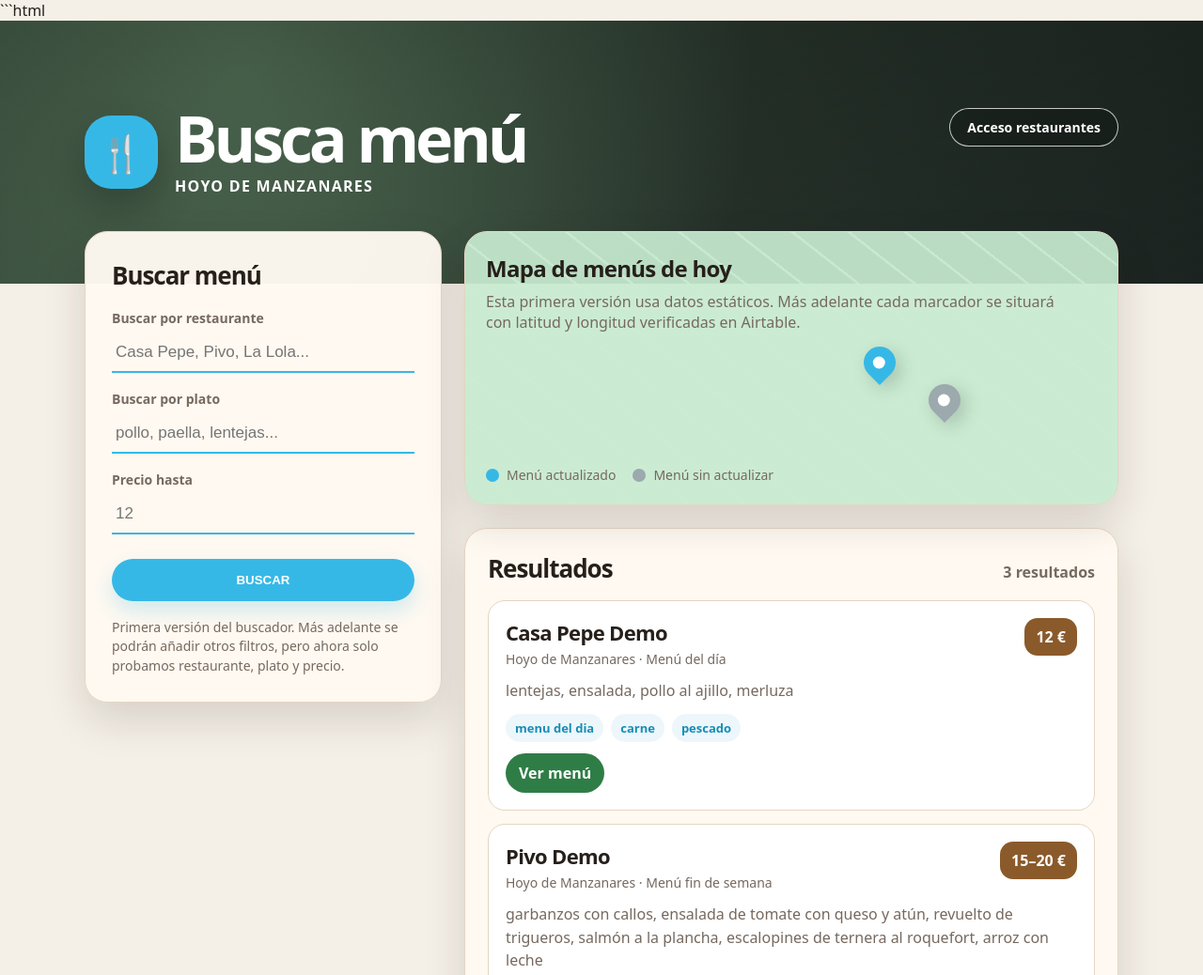
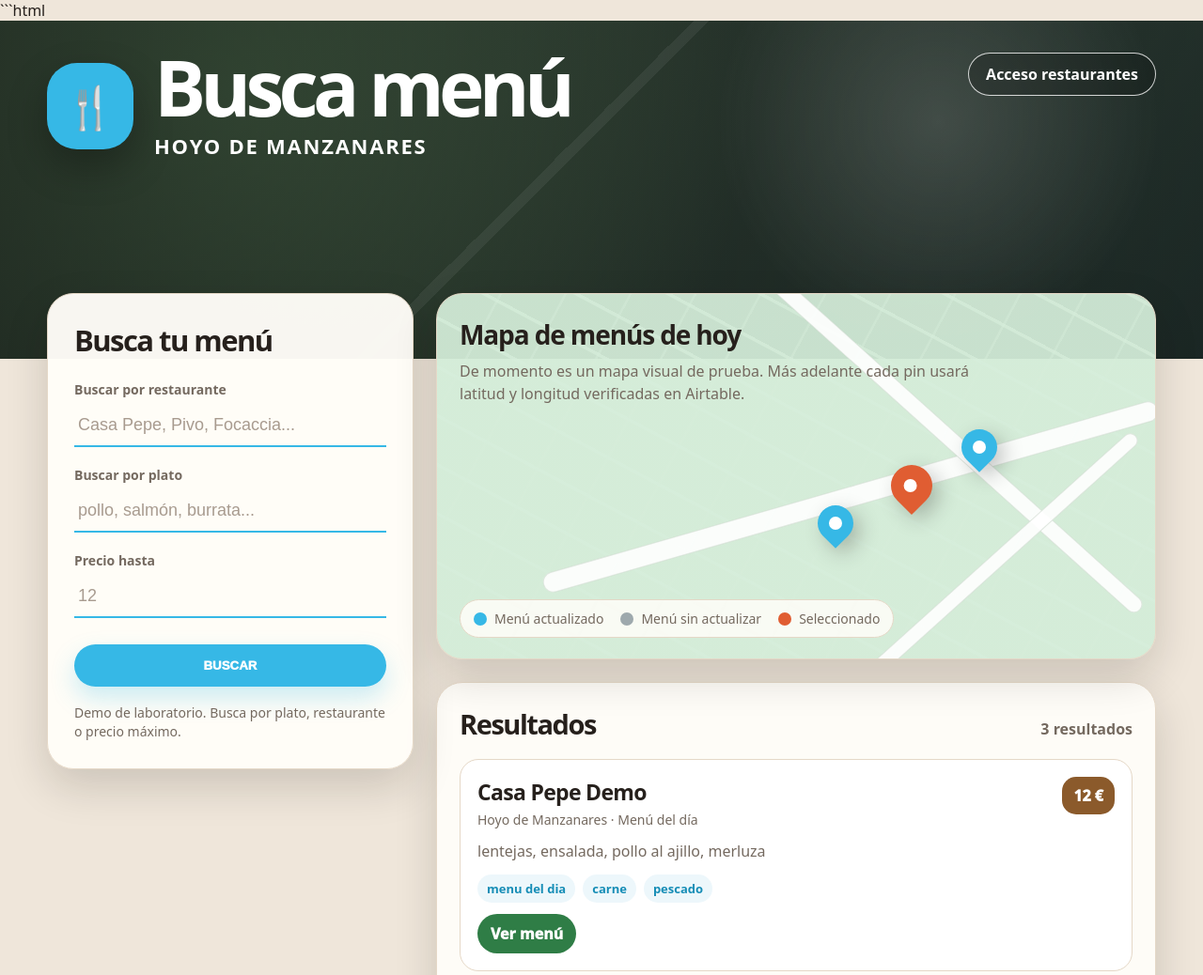
Before and after one commit to Buscamenu/Buscamenu, a plain HTML site: page buscar/index.html in a window 1280 px wide. Shown: the top 1038 px of the page at 94% size. Drawn offline with Linux system fonts and the light colour scheme.

Commit message:
Mejorar diseño del buscador de Hoyo

````diff
--- a/buscar/index.html
+++ b/buscar/index.html
@@ -4,22 +4,23 @@
 <head>
   <meta charset="utf-8">
   <meta name="viewport" content="width=device-width, initial-scale=1">
-  <title>Buscar menús · Buscamenú</title>
-  <meta name="description" content="Busca restaurantes y platos del menú del día en Buscamenú.">
+  <title>Busca menú · Hoyo de Manzanares</title>
+  <meta name="description" content="Busca menús del día por restaurante, plato y precio en Hoyo de Manzanares.">
 
   <style>
     :root {
-      --bg: #f4efe7;
-      --card: #fffaf2;
-      --ink: #261f1a;
-      --muted: #76695f;
-      --line: #e4d5c4;
-      --accent: #36b8e6;
-      --accent-dark: #168db6;
+      --blue: #36b8e6;
+      --blue-dark: #168db6;
+      --cream: #fff8ed;
+      --paper: #fffdf8;
+      --ink: #26201c;
+      --muted: #74695f;
+      --line: #e5d8c7;
+      --green: #2f7d46;
+      --gray-pin: #9ea9ad;
       --brown: #8b5a2b;
-      --green: #2f7d46;
-      --shadow: 0 18px 45px rgba(35, 24, 14, .14);
-      --radius: 24px;
+      --shadow: 0 18px 45px rgba(27, 20, 14, .16);
+      --radius: 28px;
     }
 
     * {
@@ -30,127 +31,154 @@
       margin: 0;
       font-family: system-ui, -apple-system, BlinkMacSystemFont, "Segoe UI", sans-serif;
       color: var(--ink);
-      background: var(--bg);
+      background: #efe6da;
     }
 
     a {
       color: inherit;
     }
 
-    .hero {
-      min-height: 280px;
-      padding: 36px 24px;
-      display: flex;
-      align-items: center;
+    .village-hero {
+      min-height: 360px;
+      position: relative;
+      color: white;
       background:
-        linear-gradient(rgba(0,0,0,.52), rgba(0,0,0,.42)),
-        radial-gradient(circle at 20% 20%, #8bbd92, transparent 34rem),
-        linear-gradient(135deg, #5f7f64, #2f3d38);
-      color: white;
+        linear-gradient(90deg, rgba(0,0,0,.62), rgba(0,0,0,.34)),
+        radial-gradient(circle at 20% 20%, rgba(111,154,112,.95), transparent 34rem),
+        linear-gradient(135deg, #5c765f, #283a36);
+      overflow: hidden;
+    }
+
+    .village-hero::after {
+      content: "";
+      position: absolute;
+      inset: 0;
+      background:
+        linear-gradient(135deg, transparent 0 45%, rgba(255,255,255,.08) 45% 46%, transparent 46% 100%),
+        radial-gradient(circle at 78% 30%, rgba(255,255,255,.18), transparent 15rem);
+      opacity: .8;
+      pointer-events: none;
     }
 
     .hero-inner {
-      width: min(1100px, 100%);
+      position: relative;
+      z-index: 1;
+      width: min(1180px, calc(100% - 32px));
       margin: 0 auto;
-      display: flex;
-      justify-content: space-between;
-      align-items: flex-start;
+      padding: 34px 0 92px;
+      display: grid;
+      grid-template-columns: 1fr auto;
       gap: 24px;
+      align-items: start;
     }
 
     .brand {
       display: flex;
       align-items: center;
-      gap: 18px;
+      gap: 22px;
     }
 
-    .brand-mark {
-      width: 78px;
-      height: 78px;
-      border-radius: 28px;
-      background: var(--accent);
+    .logo {
+      width: 92px;
+      height: 92px;
+      border-radius: 32px;
+      background: var(--blue);
       display: grid;
       place-items: center;
-      font-size: 38px;
-      box-shadow: 0 18px 40px rgba(0,0,0,.24);
+      font-size: 44px;
+      box-shadow: 0 18px 42px rgba(0,0,0,.28);
+      flex: 0 0 auto;
     }
 
     .brand h1 {
       margin: 0;
-      font-size: clamp(38px, 6vw, 68px);
-      line-height: .95;
-      letter-spacing: -.06em;
+      font-size: clamp(44px, 7vw, 82px);
+      line-height: .9;
+      letter-spacing: -.07em;
     }
 
     .brand p {
-      margin: 8px 0 0;
-      font-size: 16px;
+      margin: 10px 0 0;
+      font-size: clamp(16px, 2vw, 22px);
       font-weight: 900;
+      text-transform: uppercase;
       letter-spacing: .08em;
-      text-transform: uppercase;
     }
 
     .restaurant-access {
-      border: 1px solid rgba(255,255,255,.76);
+      display: inline-flex;
+      align-items: center;
+      justify-content: center;
+      text-decoration: none;
+      border: 1px solid rgba(255,255,255,.8);
       border-radius: 999px;
-      padding: 10px 18px;
-      text-decoration: none;
-      font-weight: 800;
-      font-size: 14px;
+      padding: 11px 18px;
       background: rgba(0,0,0,.18);
+      font-weight: 850;
+      white-space: nowrap;
     }
 
-    .main {
-      width: min(1100px, calc(100% - 32px));
-      margin: -56px auto 64px;
+    .page {
+      width: min(1180px, calc(100% - 32px));
+      margin: -70px auto 0;
+      position: relative;
+      z-index: 2;
+      padding-bottom: 44px;
+    }
+
+    .search-layout {
       display: grid;
-      grid-template-columns: 380px 1fr;
+      grid-template-columns: 390px 1fr;
       gap: 24px;
       align-items: start;
-      position: relative;
-      z-index: 2;
     }
 
-    .panel,
-    .results,
-    .map-box {
-      background: rgba(255,250,242,.96);
+    .search-panel,
+    .map-panel,
+    .results-panel {
+      background: rgba(255,253,248,.97);
       border: 1px solid var(--line);
       border-radius: var(--radius);
       box-shadow: var(--shadow);
     }
 
-    .panel {
+    .search-panel {
       padding: 28px;
+      position: sticky;
+      top: 18px;
     }
 
-    .panel h2 {
-      margin: 0 0 18px;
-      font-size: 26px;
-      letter-spacing: -.04em;
+    .search-panel h2 {
+      margin: 0 0 22px;
+      font-size: 31px;
+      letter-spacing: -.05em;
     }
 
     .field {
-      margin-bottom: 18px;
+      margin-bottom: 20px;
     }
 
     .field label {
       display: block;
       margin-bottom: 7px;
+      font-size: 14px;
       color: var(--muted);
-      font-size: 14px;
-      font-weight: 800;
+      font-weight: 850;
     }
 
-    input[type="text"],
-    input[type="number"] {
+    .field input {
       width: 100%;
       border: 0;
-      border-bottom: 2px solid var(--accent);
+      border-bottom: 2px solid var(--blue);
       background: transparent;
-      padding: 10px 4px;
-      font-size: 17px;
+      padding: 11px 4px;
+      font-size: 18px;
       outline: none;
+      color: var(--ink);
+    }
+
+    .field input::placeholder {
+      color: #a89b8f;
     }
 
     .button {
@@ -158,16 +186,16 @@
       border: 0;
       border-radius: 999px;
       padding: 15px 18px;
+      background: var(--blue);
+      color: white;
+      font-weight: 950;
+      cursor: pointer;
+      box-shadow: 0 12px 26px rgba(54,184,230,.26);
       margin-top: 8px;
-      font-weight: 900;
-      color: white;
-      background: var(--accent);
-      cursor: pointer;
-      box-shadow: 0 10px 22px rgba(54,184,230,.24);
     }
 
     .button:hover {
-      background: var(--accent-dark);
+      background: var(--blue-dark);
     }
 
     .hint {
@@ -177,68 +205,139 @@
       line-height: 1.45;
     }
 
-    .map-box {
-      min-height: 260px;
-      padding: 22px;
+    .map-panel {
+      min-height: 390px;
+      position: relative;
+      overflow: hidden;
       margin-bottom: 24px;
       background:
-        linear-gradient(rgba(199,235,208,.92), rgba(199,235,208,.92)),
-        repeating-linear-gradient(38deg, transparent 0 34px, rgba(255,255,255,.8) 35px 37px);
-      position: relative;
-      overflow: hidden;
+        linear-gradient(rgba(211,236,216,.94), rgba(211,236,216,.94)),
+        repeating-linear-gradient(28deg, transparent 0 42px, rgba(255,255,255,.76) 43px 46px),
+        repeating-linear-gradient(118deg, transparent 0 58px, rgba(255,255,255,.44) 59px 61px);
     }
 
-    .map-box h2 {
-      margin: 0 0 8px;
-      font-size: 24px;
-      letter-spacing: -.03em;
+    .map-info {
+      position: relative;
+      z-index: 2;
+      padding: 24px;
+      max-width: 630px;
     }
 
-    .map-box p {
+    .map-info h2 {
+      margin: 0 0 8px;
+      font-size: 28px;
+      letter-spacing: -.04em;
+    }
+
+    .map-info p {
       margin: 0;
       color: var(--muted);
-      max-width: 620px;
+      line-height: 1.5;
     }
 
-    .pin {
+    .fake-road {
       position: absolute;
-      width: 34px;
-      height: 34px;
+      background: rgba(255,255,255,.9);
+      border: 1px solid rgba(170,190,170,.35);
+      border-radius: 999px;
+      transform-origin: center;
+    }
+
+    .road-1 {
+      width: 680px;
+      height: 22px;
+      left: 100px;
+      top: 205px;
+      transform: rotate(-16deg);
+    }
+
+    .road-2 {
+      width: 560px;
+      height: 18px;
+      left: 260px;
+      top: 140px;
+      transform: rotate(42deg);
+    }
+
+    .road-3 {
+      width: 440px;
+      height: 16px;
+      left: 360px;
+      top: 290px;
+      transform: rotate(-42deg);
+    }
+
+    .map-pin {
+      position: absolute;
+      width: 38px;
+      height: 38px;
       border-radius: 50% 50% 50% 0;
       transform: rotate(-45deg);
-      background: var(--accent);
-      box-shadow: 0 8px 20px rgba(0,0,0,.18);
+      box-shadow: 0 10px 22px rgba(0,0,0,.24);
+      cursor: pointer;
+      z-index: 4;
     }
 
-    .pin::after {
+    .map-pin::after {
       content: "";
       position: absolute;
-      width: 13px;
-      height: 13px;
+      width: 14px;
+      height: 14px;
       border-radius: 50%;
       background: white;
-      left: 10px;
-      top: 10px;
+      left: 12px;
+      top: 12px;
     }
 
-    .pin.one {
-      right: 34%;
-      top: 42%;
+    .map-pin.updated {
+      background: var(--blue);
     }
 
-    .pin.two {
-      right: 24%;
-      top: 56%;
-      background: #9ca9ad;
+    .map-pin.stale {
+      background: var(--gray-pin);
+    }
+
+    .map-pin.selected {
+      background: #e05d32;
+      width: 44px;
+      height: 44px;
+      z-index: 5;
+    }
+
+    .map-pin.selected::after {
+      left: 14px;
+      top: 14px;
+    }
+
+    .pin-casa {
+      right: 31%;
+      top: 47%;
+    }
+
+    .pin-pivo {
+      right: 42%;
+      top: 58%;
+    }
+
+    .pin-focaccia {
+      right: 22%;
+      top: 37%;
     }
 
     .legend {
+      position: absolute;
+      left: 24px;
+      bottom: 22px;
+      z-index: 5;
       display: flex;
       gap: 18px;
       flex-wrap: wrap;
-      margin-top: 142px;
       font-size: 14px;
       color: var(--muted);
+      background: rgba(255,253,248,.84);
+      border: 1px solid var(--line);
+      border-radius: 999px;
+      padding: 10px 14px;
     }
 
     .legend span {
@@ -251,35 +350,39 @@
       width: 14px;
       height: 14px;
       border-radius: 50%;
+      background: var(--blue);
       display: inline-block;
-      background: var(--accent);
     }
 
     .dot.gray {
-      background: #9ca9ad;
+      background: var(--gray-pin);
     }
 
-    .results {
+    .dot.orange {
+      background: #e05d32;
+    }
+
+    .results-panel {
       padding: 24px;
     }
 
-    .results-header {
+    .results-head {
       display: flex;
       justify-content: space-between;
-      gap: 16px;
+      gap: 18px;
       align-items: baseline;
-      margin-bottom: 16px;
+      margin-bottom: 18px;
     }
 
-    .results h2 {
+    .results-head h2 {
       margin: 0;
-      font-size: 26px;
-      letter-spacing: -.04em;
+      font-size: 29px;
+      letter-spacing: -.05em;
     }
 
     .count {
       color: var(--muted);
-      font-weight: 750;
+      font-weight: 800;
     }
 
     .cards {
@@ -290,26 +393,32 @@
     .card {
       background: white;
       border: 1px solid var(--line);
-      border-radius: 18px;
+      border-radius: 20px;
       padding: 18px;
       display: grid;
       gap: 12px;
+      transition: transform .15s ease, box-shadow .15s ease;
+    }
+
+    .card:hover {
+      transform: translateY(-1px);
+      box-shadow: 0 12px 28px rgba(27, 20, 14, .08);
     }
 
     .card-top {
       display: flex;
       justify-content: space-between;
-      gap: 18px;
+      gap: 16px;
       align-items: flex-start;
     }
 
     .card h3 {
       margin: 0;
-      font-size: 22px;
+      font-size: 23px;
       letter-spacing: -.03em;
     }
 
-    .municipio {
+    .card .meta {
       margin: 4px 0 0;
       color: var(--muted);
       font-size: 14px;
@@ -318,9 +427,9 @@
     .price {
       background: var(--brown);
       color: white;
-      border-radius: 14px;
+      border-radius: 15px;
       padding: 9px 12px;
-      font-weight: 900;
+      font-weight: 950;
       white-space: nowrap;
     }
 
@@ -340,22 +449,25 @@
       border-radius: 999px;
       padding: 6px 10px;
       background: #edf7fb;
-      color: var(--accent-dark);
+      color: var(--blue-dark);
       font-size: 13px;
-      font-weight: 800;
+      font-weight: 850;
     }
 
-    .card-actions {
+    .actions {
       display: flex;
       flex-wrap: wrap;
       gap: 10px;
     }
 
     .link-button {
+      display: inline-flex;
+      align-items: center;
+      justify-content: center;
       text-decoration: none;
       border-radius: 999px;
       padding: 10px 14px;
-      font-weight: 900;
+      font-weight: 950;
       background: var(--green);
       color: white;
     }
@@ -365,55 +477,73 @@
       padding: 18px;
       border: 1px dashed var(--line);
       border-radius: 18px;
-      background: #fff;
+      background: white;
     }
 
-    footer {
-      background: #1c1c1c;
+    .contact {
+      background: #1d1d1d;
       color: white;
-      padding: 44px 24px;
-      margin-top: 36px;
+      padding: 46px 24px;
     }
 
-    .footer-inner {
-      width: min(1100px, 100%);
+    .contact-inner {
+      width: min(1180px, 100%);
       margin: 0 auto;
-      color: rgba(255,255,255,.78);
+      display: grid;
+      grid-template-columns: 1fr 1fr;
+      gap: 28px;
+      align-items: start;
     }
 
-    .footer-inner strong {
-      display: block;
-      color: white;
-      font-size: 30px;
-      margin-bottom: 10px;
+    .contact h2 {
+      margin: 0 0 12px;
+      font-size: 32px;
+      letter-spacing: -.04em;
     }
 
-    @media (max-width: 880px) {
+    .contact p {
+      margin: 0;
+      color: rgba(255,255,255,.75);
+      line-height: 1.55;
+    }
+
+    .legal {
+      display: flex;
+      gap: 16px;
+      flex-wrap: wrap;
+      justify-content: flex-end;
+      color: rgba(255,255,255,.72);
+      font-size: 14px;
+    }
+
+    @media (max-width: 920px) {
       .hero-inner,
-      .main {
+      .search-layout,
+      .contact-inner {
         grid-template-columns: 1fr;
       }
 
       .hero-inner {
+        display: flex;
         flex-direction: column;
       }
 
-      .restaurant-access {
-        align-self: flex-start;
+      .search-panel {
+        position: static;
       }
 
-      .main {
-        margin-top: -36px;
+      .legal {
+        justify-content: flex-start;
       }
     }
   </style>
 </head>
 
 <body>
-  <header class="hero">
+  <header class="village-hero">
     <div class="hero-inner">
       <div class="brand">
-        <div class="brand-mark">🍴</div>
+        <div class="logo">🍴</div>
         <div>
           <h1>Busca menú</h1>
           <p>Hoyo de Manzanares</p>
@@ -426,18 +556,19 @@
     </div>
   </header>
 
-  <main class="main">
-    <aside class="panel">
-      <h2>Buscar menú</h2>
+  <main class="page">
+    <section class="search-layout">
+      <aside class="search-panel">
+        <h2>Busca tu menú</h2>
 
         <div class="field">
           <label for="restaurantSearch">Buscar por restaurante</label>
-        <input id="restaurantSearch" type="text" placeholder="Casa Pepe, Pivo, La Lola...">
+          <input id="restaurantSearch" type="text" placeholder="Casa Pepe, Pivo, Focaccia...">
         </div>
 
         <div class="field">
           <label for="plateSearch">Buscar por plato</label>
-        <input id="plateSearch" type="text" placeholder="pollo, paella, lentejas...">
+          <input id="plateSearch" type="text" placeholder="pollo, salmón, burrata...">
         </div>
 
         <div class="field">
@@ -448,30 +579,37 @@
         <button class="button" id="searchButton">BUSCAR</button>
 
         <p class="hint">
-        Primera versión del buscador. Más adelante se podrán añadir otros filtros,
-        pero ahora solo probamos restaurante, plato y precio.
+          Demo de laboratorio. Busca por plato, restaurante o precio máximo.
         </p>
       </aside>
 
       <section>
-      <div class="map-box">
+        <div class="map-panel">
+          <div class="fake-road road-1"></div>
+          <div class="fake-road road-2"></div>
+          <div class="fake-road road-3"></div>
+
+          <div class="map-info">
             <h2>Mapa de menús de hoy</h2>
             <p>
-          Esta primera versión usa datos estáticos. Más adelante cada marcador se situará
-          con latitud y longitud verificadas en Airtable.
+              De momento es un mapa visual de prueba. Más adelante cada pin usará
+              latitud y longitud verificadas en Airtable.
             </p>
+          </div>
 
-        <div class="pin one" title="Menú actualizado"></div>
-        <div class="pin two" title="Menú sin actualizar"></div>
+          <div class="map-pin selected pin-casa" title="Casa Pepe Demo"></div>
+          <div class="map-pin updated pin-pivo" title="Pivo Demo"></div>
+          <div class="map-pin updated pin-focaccia" title="Focaccia Demo"></div>
 
           <div class="legend">
             <span><i class="dot"></i> Menú actualizado</span>
             <span><i class="dot gray"></i> Menú sin actualizar</span>
+            <span><i class="dot orange"></i> Seleccionado</span>
           </div>
         </div>
 
-      <div class="results">
-        <div class="results-header">
+        <div class="results-panel">
+          <div class="results-head">
             <h2>Resultados</h2>
             <div class="count" id="count">Cargando...</div>
           </div>
@@ -479,13 +617,24 @@
           <div class="cards" id="results"></div>
         </div>
       </section>
+    </section>
   </main>
 
-  <footer>
-    <div class="footer-inner">
-      <strong>Contáctanos</strong>
-      <p>Demo inicial del buscador público de Buscamenú.</p>
-      <p>Más adelante aquí irá el formulario real, enlaces legales y acceso para restaurantes.</p>
+  <footer class="contact">
+    <div class="contact-inner">
+      <div>
+        <h2>Contáctanos</h2>
+        <p>
+          Esta zona recogerá el formulario de contacto, información para restaurantes
+          y enlaces legales de Buscamenú.
+        </p>
+      </div>
+
+      <nav class="legal">
+        <span>Aviso legal</span>
+        <span>Privacidad</span>
+        <span>Contacto restaurantes</span>
+      </nav>
     </div>
   </footer>
 
@@ -510,14 +659,19 @@
       const query = normalize(fieldValue);
       if (!query) return true;
 
-      const haystack = fields
-        .map(field => {
+      const haystack = fields.map(field => {
         const value = item[field];
         return Array.isArray(value) ? value.join(" ") : value;
-        })
-        .join(" ");
+      }).join(" ");
 
       return normalize(haystack).includes(query);
+    }
+
+    function formatPrice(item) {
+      if (item.precio_desde === item.precio_hasta) {
+        return `${item.precio_desde} €`;
+      }
+      return `${item.precio_desde}–${item.precio_hasta} €`;
     }
 
     function render(items) {
@@ -528,7 +682,8 @@
       if (!items.length) {
         results.innerHTML = `
           <div class="empty">
-            No hay menús que coincidan con esta búsqueda. Prueba con otro plato, restaurante o precio.
+            No hay menús que coincidan con esta búsqueda.
+            Prueba con otro plato, restaurante o precio.
           </div>
         `;
         return;
@@ -537,18 +692,15 @@
       results.innerHTML = items.map(item => {
         const platos = Array.isArray(item.platos) ? item.platos.join(", ") : "";
         const etiquetas = Array.isArray(item.etiquetas) ? item.etiquetas : [];
-        const precio = item.precio_desde === item.precio_hasta
-          ? `${item.precio_desde} €`
-          : `${item.precio_desde}–${item.precio_hasta} €`;
 
         return `
           <article class="card">
             <div class="card-top">
               <div>
                 <h3>${item.restaurante}</h3>
-                <p class="municipio">${item.municipio} · ${item.titulo_menu || "Menú del día"}</p>
+                <p class="meta">${item.municipio} · ${item.titulo_menu || "Menú del día"}</p>
               </div>
-              <div class="price">${precio}</div>
+              <div class="price">${formatPrice(item)}</div>
             </div>
 
             <p class="plates">${platos}</p>
@@ -557,7 +709,7 @@
               ${etiquetas.map(tag => `<span class="tag">${tag.replaceAll("_", " ")}</span>`).join("")}
             </div>
 
-            <div class="card-actions">
+            <div class="actions">
               <a class="link-button" href="${item.url}">Ver menú</a>
             </div>
           </article>
@@ -590,8 +742,8 @@
         count.textContent = "Error";
         results.innerHTML = `
           <div class="empty">
-            No se pudo cargar el archivo de búsqueda. Revisa que exista
-            <strong>data/busqueda-menus-hoy.json</strong>.
+            No se pudo cargar el archivo de búsqueda.
+            Revisa que exista <strong>data/busqueda-menus-hoy.json</strong>.
           </div>
         `;
       }
@@ -607,4 +759,3 @@
 </body>
 </html>
 ```
-buscar/index.html
````
Lines whose indentation alone changed are shown as unchanged.
